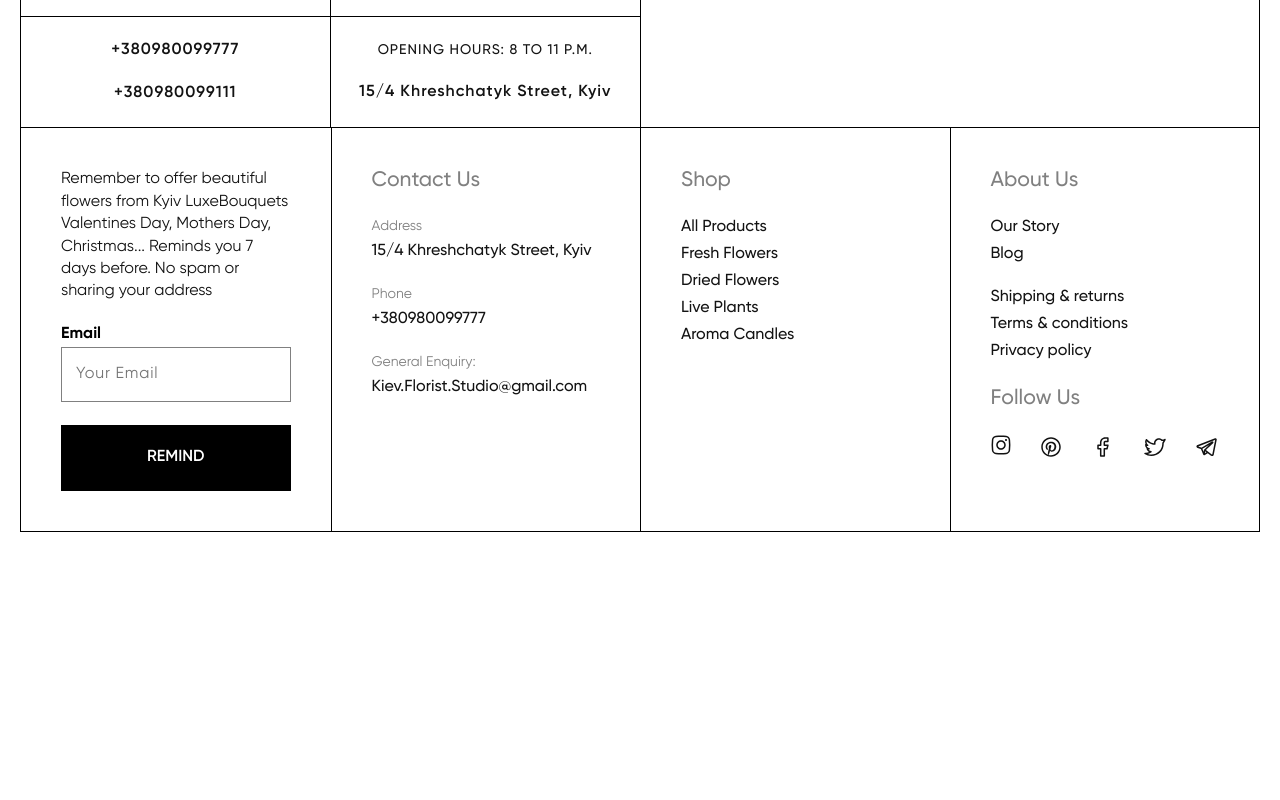
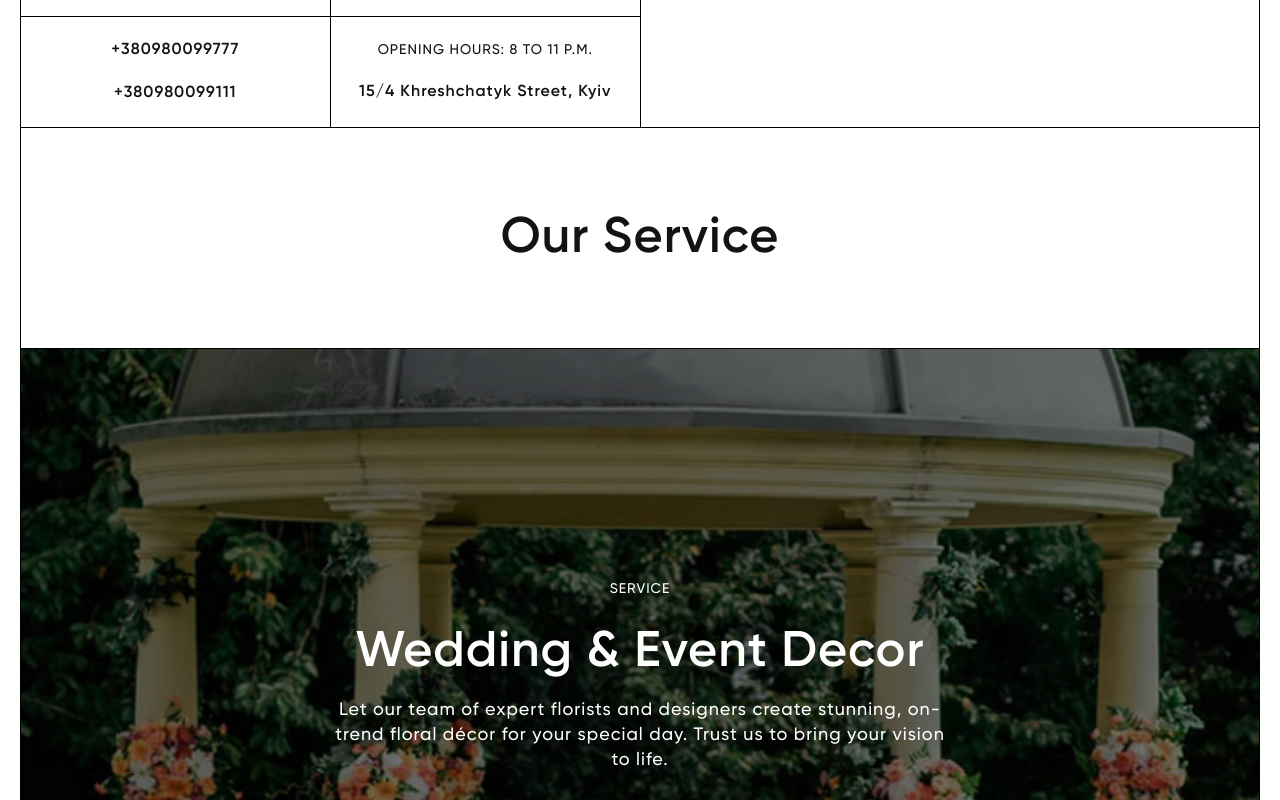
Before and after one commit to Istiniel/eCommerce, a React (Vite) app: page / in a window 1280 px wide. Shown: the part 2020-2820 px from the top of the page. Before the commit the page ends 2552 px from the top, so only its background shows below. Built offline with nearby package versions, Linux system fonts and the light colour scheme.

Commit message:
feat: add service section

```diff
--- a/src/pages/Main/Main.module.scss
+++ b/src/pages/Main/Main.module.scss
@@ -22,11 +22,20 @@
   }
 }
 
-.titleWrapper {
+.titleWrapper,
+.serviceTitleWrapper {
   padding: 80px;
   @include maxWidth(xSmall) {
     padding: 40px 16px;
   }
+}
+
+.serviceTitleWrapper {
+  border-top: 1px solid $color-neutral-1000;
+}
+
+.textCenter {
+  text-align: center;
 }
 
 .title {
@@ -202,3 +211,50 @@
   align-items: stretch;
   column-gap: 32px;
 }
+
+.serviceContainer {
+  @extend %flexcolumn;
+  justify-content: center;
+  align-items: center;
+  padding: 80px;
+  border-top: 1px solid $color-neutral-1000;
+  text-align: center;
+  background-image: url(../../app/assets/images/weedingImage21.jpg);
+  background-repeat: no-repeat;
+  background-size: cover;
+  background-color: rgba(0, 0, 0, 0.5);
+  height: 720px;
+
+  @include maxWidth(xSmall) {
+    height: 420px;
+    padding: 40px 16px;
+  }
+}
+
+.serviceSubtitle {
+  @include font-style('Gilroy', $font-size-small, $color-neutral-000, 500);
+  line-height: 120%;
+  text-transform: uppercase;
+  margin-bottom: 24px;
+}
+
+.serviceTitle {
+  @include font-style('Gilroy', $font-size-large, $color-neutral-000, 600);
+  line-height: 120%;
+  margin-bottom: 16px;
+
+  @include maxWidth(xSmall) {
+    font-size: 34px;
+  }
+}
+
+.serviceText {
+  @include font-style('Gilroy', 18px, $color-neutral-000, 500);
+  line-height: 140%;
+  max-width: 620px;
+  margin-bottom: 64px;
+
+  @include maxWidth(xSmall) {
+    max-width: 320px;
+  }
+}
--- a/src/pages/Main/index.tsx
+++ b/src/pages/Main/index.tsx
@@ -132,6 +132,19 @@ const Main = () => {
           </div>
         </div>
       </section>
+      <section>
+        <div className={styles.serviceTitleWrapper}>
+          <h2 className={`${styles.title} ${styles.textCenter}`}>Our Service</h2>
+        </div>
+        <div className={styles.serviceContainer}>
+          <h5 className={styles.serviceSubtitle}>service</h5>
+          <h2 className={styles.serviceTitle}>Wedding & Event Decor</h2>
+          <p className={styles.serviceText}>
+            Let our team of expert florists and designers create stunning, on-trend floral décor for
+            your special day. Trust us to bring your vision to life.
+          </p>
+        </div>
+      </section>
     </>
   );
 };
```
